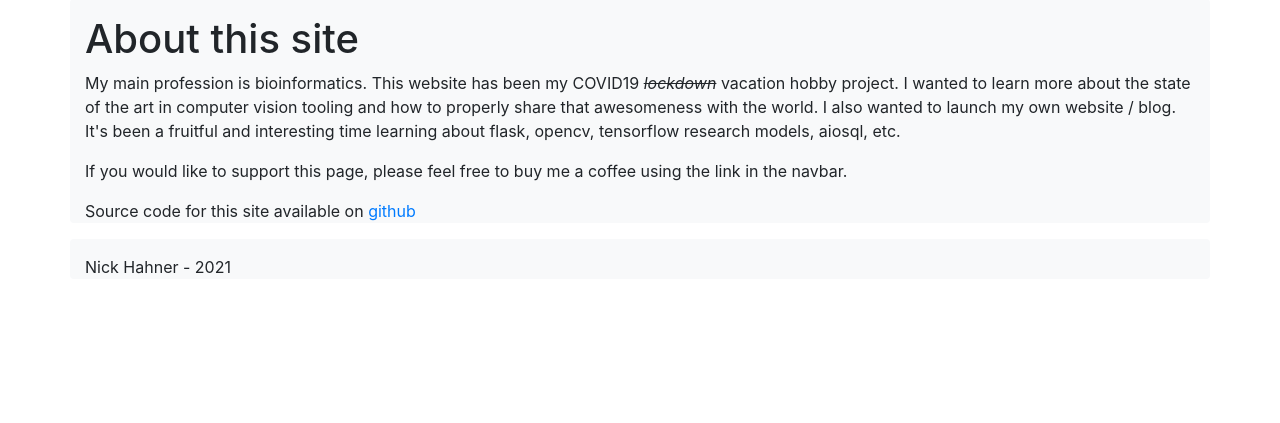
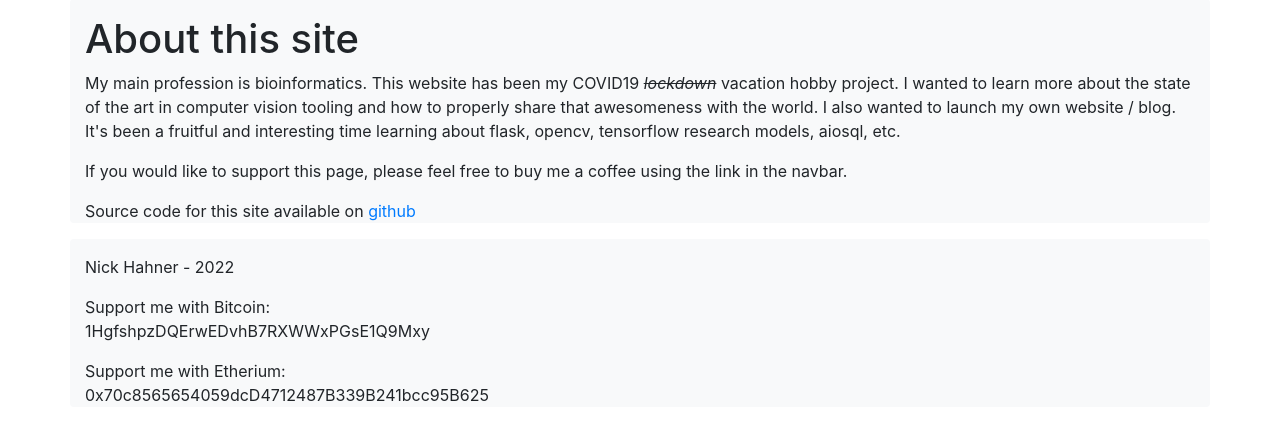
Before and after one commit to simnim/nh_website, a Flask app: page / in a window 1280 px wide. Shown: the part 1699-2122 px from the top of the page. Before the commit the page ends 1973 px from the top, so only its background shows below. Run offline with Flask 2, Linux system fonts and the light colour scheme; some libraries are stand-ins or nearby versions.

Commit message:
README.md and index.html now include ways to support my work.

```diff
--- a/templates/index.html
+++ b/templates/index.html
@@ -27,7 +27,9 @@
             <p>Source code for this site available on <a href="https://github.com/simnim/nh_website">github</a></p>
         </div>
         <div class="container bg-light rounded pt-3">
-            <p>Nick Hahner - 2021</p>
+            <p>Nick Hahner - 2022</p>
+            <p>Support me with Bitcoin:<br> 1HgfshpzDQErwEDvhB7RXWWxPGsE1Q9Mxy</p>
+            <p>Support me with Etherium:<br> 0x70c8565654059dcD4712487B339B241bcc95B625</p>
         </div>
     </div>
 {% endblock %}
```
Also changed, not shown: README.md.
